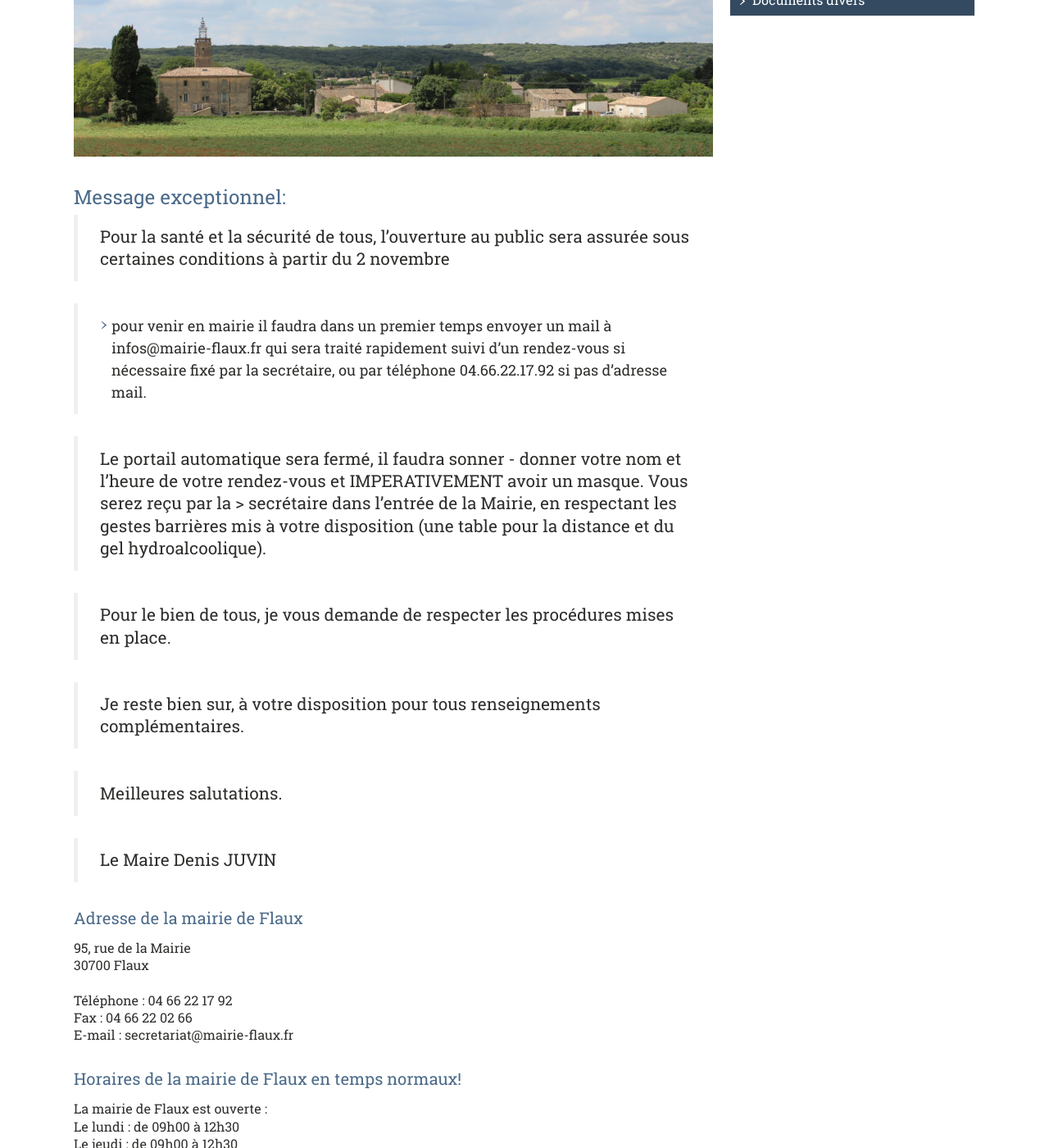
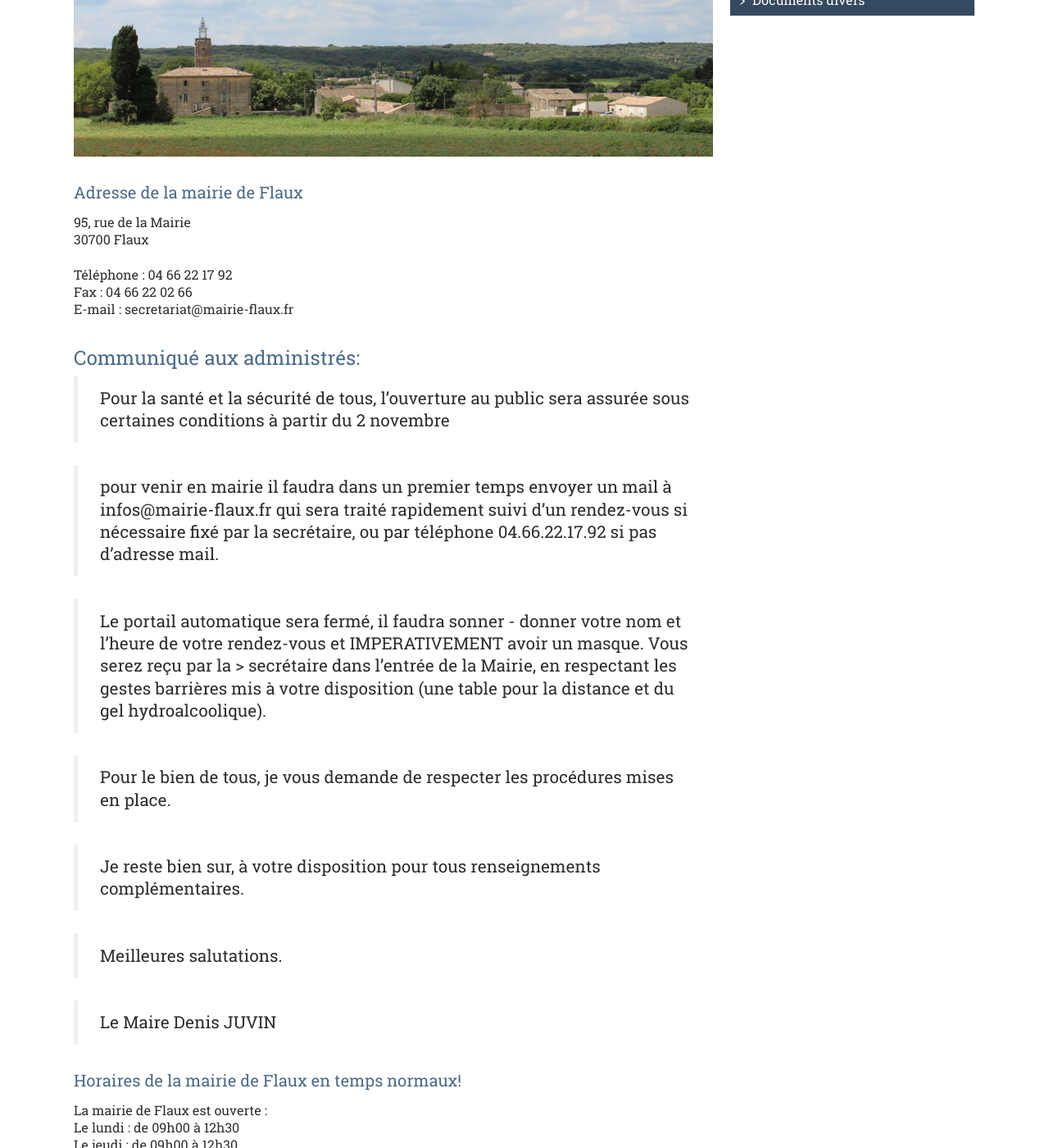
Before and after one commit to Flaux-Village/flaux-village.github.io, a Jekyll site: the page built from mairie.md, in a window 1280 px wide and 1400 px high, scrolled down 425 px. Shown: the whole window at 82% size. Built offline with Jekyll 4.4.1, drawn with Linux system fonts in a browser that asks for light colours; our own code applies the rules of GitHub Pages for plain Markdown files; some of the changed lines change nothing that is shown.

Commit message:
Update mairie.md

```diff
--- a/mairie.md
+++ b/mairie.md
@@ -15,11 +15,19 @@ menu_secondaire:
   addresse: /divers.html
 ---
 
-# Message exceptionnel:
+## Adresse de la mairie de Flaux
+95, rue de la Mairie<br/>
+30700 Flaux<br/>
+
+Téléphone : 04 66 22 17 92<br/>
+Fax : 04 66 22 02 66<br/>
+E-mail : secretariat@mairie-flaux.fr<br/>
+
+# Communiqué aux administrés:
 
 > Pour la santé et la sécurité de tous, l'ouverture au public sera assurée sous certaines conditions à partir du 2 novembre
 
-> - pour venir en mairie il faudra dans un premier temps envoyer un mail à infos@mairie-flaux.fr qui sera traité rapidement suivi d'un rendez-vous si nécessaire
+> pour venir en mairie il faudra dans un premier temps envoyer un mail à infos@mairie-flaux.fr qui sera traité rapidement suivi d'un rendez-vous si nécessaire
 > fixé par la secrétaire, ou par téléphone 04.66.22.17.92 si pas d'adresse mail.
 
 > Le portail automatique sera fermé, il faudra sonner - donner votre nom et l'heure de votre rendez-vous et IMPERATIVEMENT avoir un masque. Vous serez reçu par la > secrétaire dans l'entrée de la Mairie, en respectant les gestes barrières mis à votre disposition (une table pour la distance et du gel hydroalcoolique).
@@ -34,13 +42,7 @@ menu_secondaire:
 > Le Maire
 > Denis JUVIN
 
-## Adresse de la mairie de Flaux
-95, rue de la Mairie<br/>
-30700 Flaux<br/>
 
-Téléphone : 04 66 22 17 92<br/>
-Fax : 04 66 22 02 66<br/>
-E-mail : secretariat@mairie-flaux.fr<br/>
 
 ## Horaires de la mairie de Flaux en temps normaux!
 La mairie de Flaux est ouverte :<br/>
```
